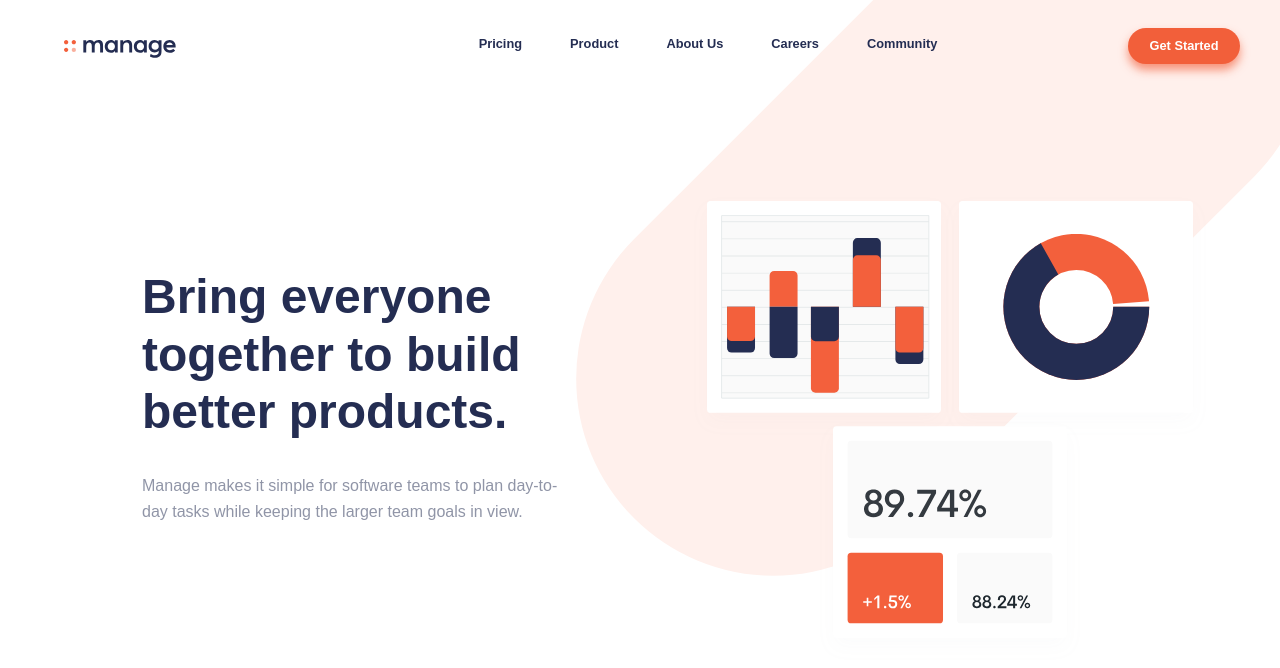
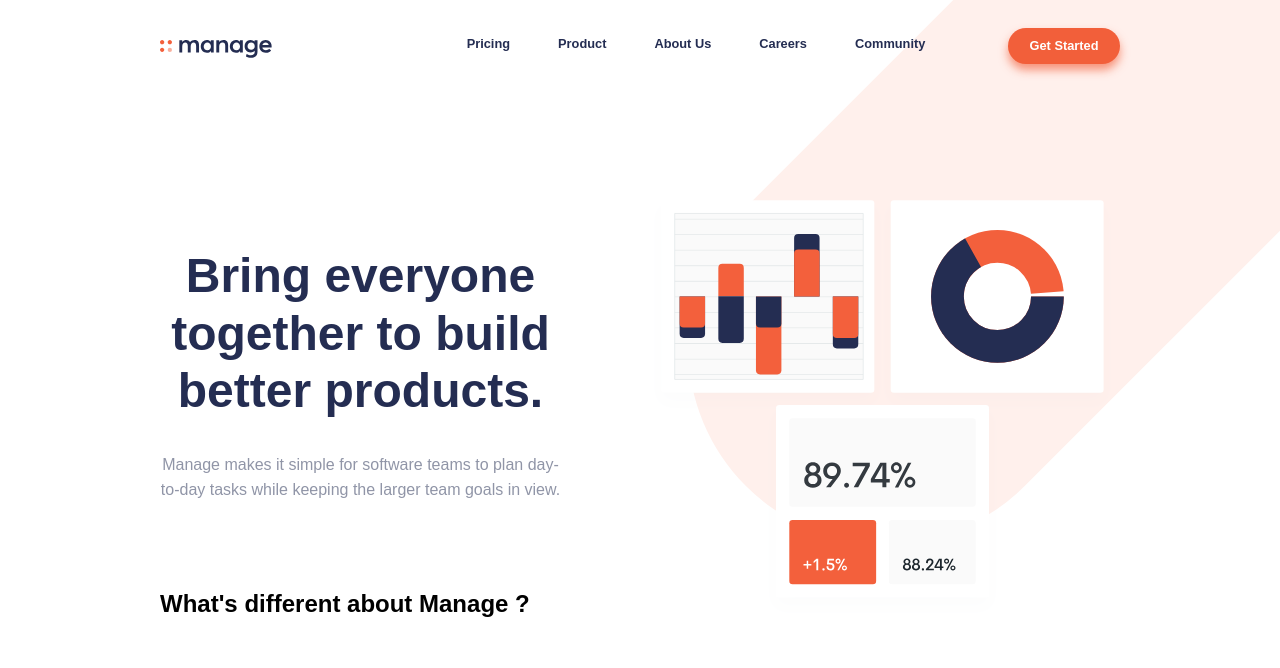
Before and after one commit to Thomaster100/manage-landing-page, a website: page html/index.html in a window 1280 px wide. Drawn offline with Linux system fonts and the light colour scheme; a web font is replaced by a local one.

Commit message:
tablet-svg-top-fixed
work to 2nd section

```diff
--- a/css/styles.css
+++ b/css/styles.css
@@ -10,15 +10,9 @@
   line-height: 1.3;
 }
 
-body.-nav--opened {
-  -webkit-box-shadow: inset 0px -164px 10px -82px rgba(0, 0, 0, 0.61);
-  -moz-box-shadow: inset 0px -164px 10px -82px rgba(0, 0, 0, 0.61);
-  box-shadow: inset 0px -164px 10px -82px rgba(0, 0, 0, 0.61);
-}
-
 .wrapper {
   width: 100%;
-  max-width: 1200px;
+  max-width: 960px;
   margin: 0 auto;
 }
 
@@ -28,12 +22,13 @@ body.-nav--opened {
   height: auto;
   position: absolute;
   z-index: -1;
+  overflow-x: hidden;
 }
 .container__tablet-bg .img__tablet {
   width: 100%;
-  position: fixed;
-  top: -2rem;
-  right: -5rem;
+  position: relative;
+  top: -5rem;
+  right: -4rem;
 }
 
 /* NAVIGATION */
@@ -157,11 +152,18 @@ body.-nav--opened {
     line-height: 1.4;
   }
 
+  .container__tablet-bg {
+    display: flex;
+    justify-content: center;
+  }
   .container__tablet-bg .img__tablet {
     width: 46rem;
-    position: fixed;
-    top: -10rem;
-    right: -2rem;
+    top: -12rem;
+    left: 26rem;
+  }
+
+  .nav__logo {
+    margin-left: 0;
   }
 
   .container__hamburger {
@@ -171,29 +173,31 @@ body.-nav--opened {
   .container__presentation {
     display: flex;
     flex-direction: row-reverse;
-    justify-content: space-around;
+    justify-content: space-between;
     margin-top: 5rem;
   }
   .container__presentation .container__charts {
     height: auto;
     position: relative;
+    top: 2rem;
     display: flex;
     justify-content: flex-end;
-    top: 2rem;
+  }
+  .container__presentation .pic_charts {
+    width: 100%;
+    height: auto;
+    margin: 0;
   }
   .container__presentation .container__text-presentation {
     width: 26rem;
     display: flex;
     flex-direction: column;
-    text-align: left;
+    justify-content: flex-end;
   }
   .container__presentation .container__text-presentation h1 {
     font-size: 3rem;
     line-height: 1.2;
     padding-bottom: 2rem;
-  }
-  .container__presentation .pic_charts {
-    max-width: 90%;
   }
 
   .block__items {
@@ -229,13 +233,7 @@ body.-nav--opened {
     background-color: rgba(242, 95, 58, 0.65);
   }
 }
-@media screen and (min-width: 1440px) {
-  .wrapper {
-    width: 80%;
-    max-width: 1440px;
-    margin: 0 auto;
-  }
-
+@media screen and (min-width: 1200px) {
   .container__presentation {
     margin-top: 5rem;
   }
--- a/html/index.html
+++ b/html/index.html
@@ -32,8 +32,11 @@
       <div class="container__charts"><img class="pic_charts" src="./../manage-landing-page-img-and-design/images/illustration-intro.svg"></div>
       <div class="container__text-presentation">
         <h1>Bring everyone together to build better products.</h1>
-        <p>Manage makes it simple for software teams to plan day-to-day tasks while keeping the larger team goals in view.     </p>
+        <p>Manage makes it simple for software teams to plan day-to-day tasks while keeping the larger team goals in view.</p>
       </div>
+    </div>
+    <div class="wrapper container__advantages">
+      <h2>What's different about Manage ?     </h2>
     </div>
     <script src="./../js/main.js"></script>
   </body>
```
Also changed, not shown: 1 other file.
